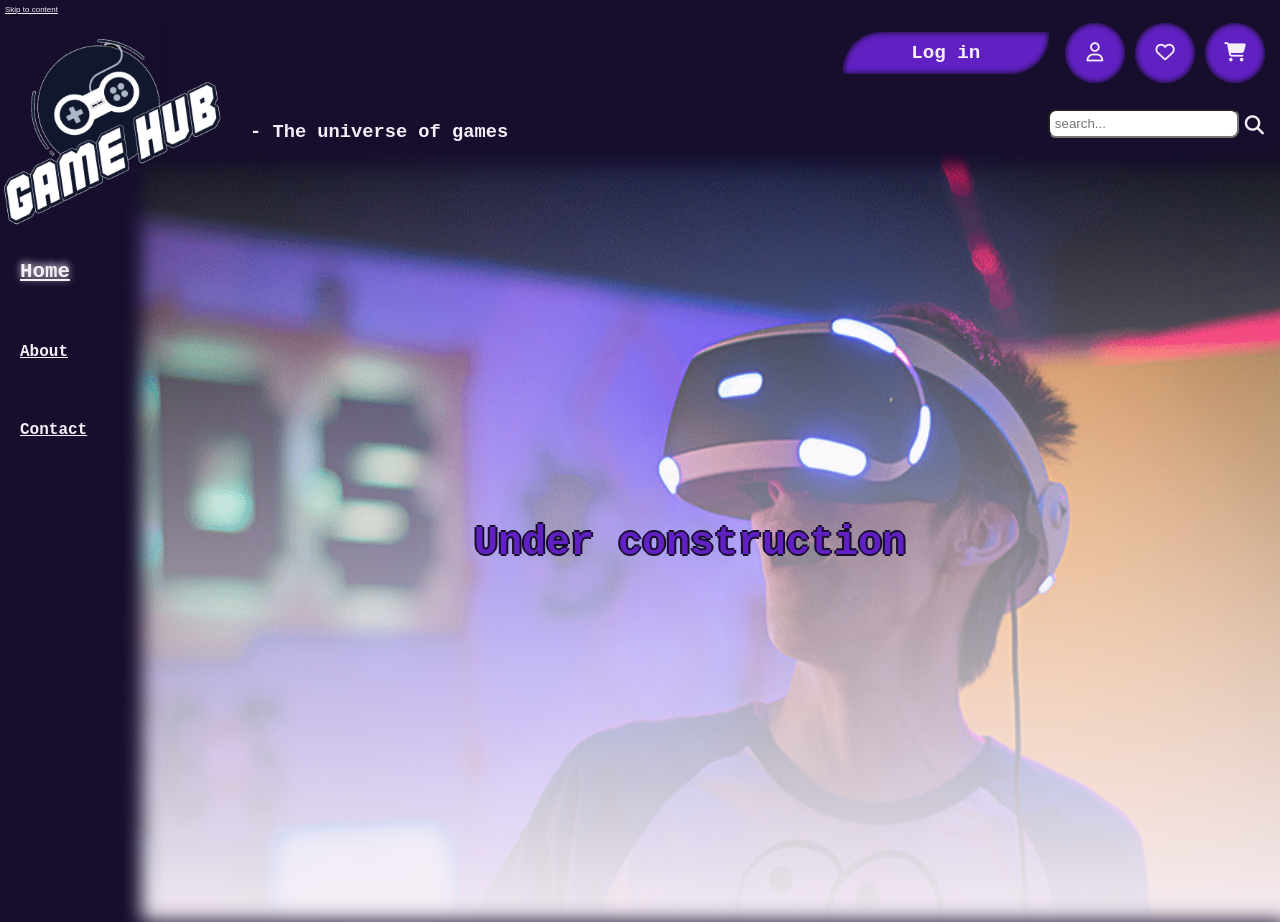
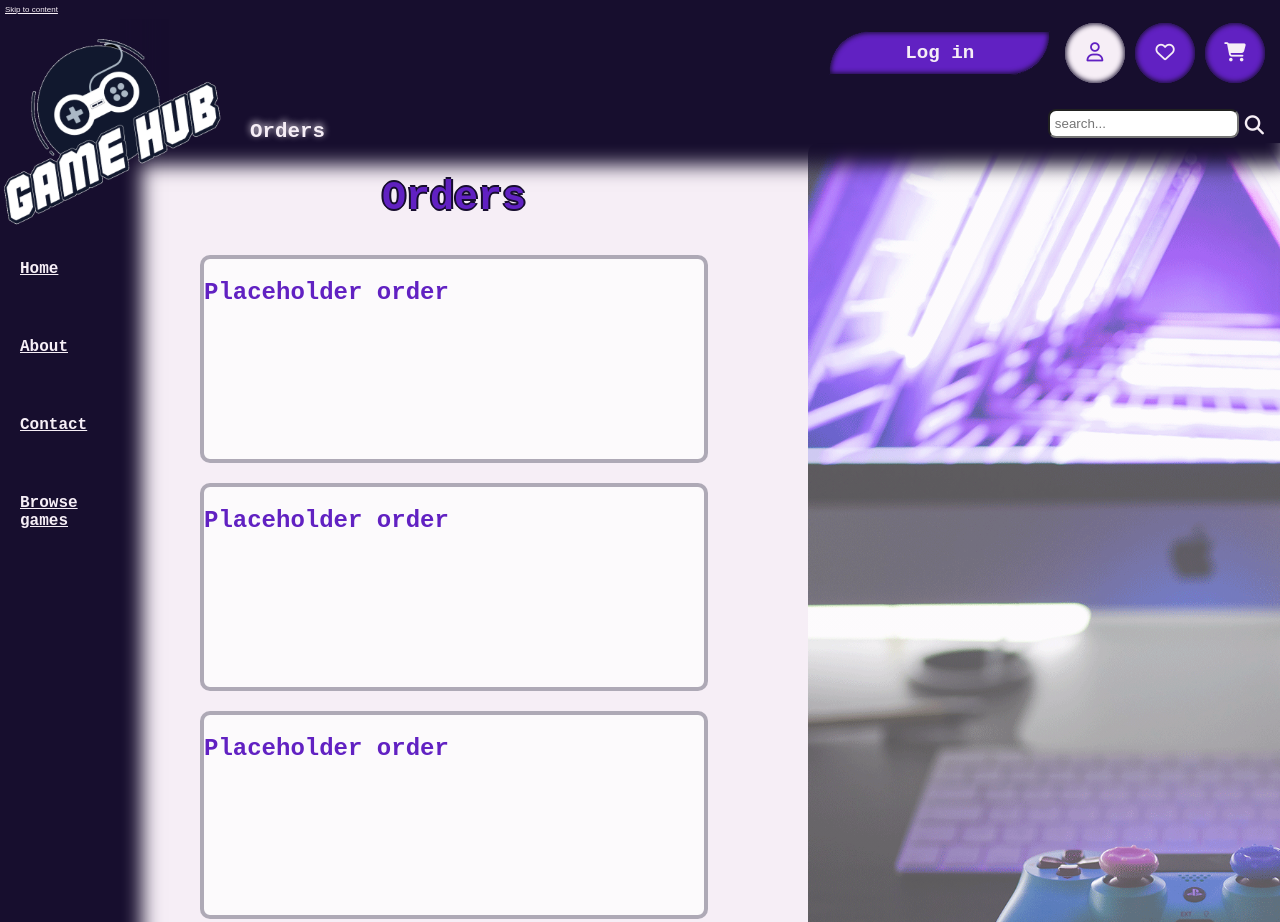
Before and after one commit to Noroff-FEU-Assignments/cross-course-project-Skr3d3, a plain HTML site: page orders.html in a window 1280 px wide. Shown: the top 922 px of the page. Drawn offline with Linux system fonts and the light colour scheme; a web font is replaced by a local one.

Commit message:
Finished styling aftersales pages
Finished the general styling of all aftersales pages.

```diff
--- a/css/general.css
+++ b/css/general.css
@@ -160,6 +160,10 @@ header:not(:last-child) /*not include mobile navigation*/ {
 .big:hover {
     transform: scale(1.5);
 }
+.cta-active {
+    color: var(--purple);
+    background-color: var(--white);
+}
 .active, a:active :not(.skip) {
     text-shadow: 0px -2px 7px var(--white);
     font-size: 130%;
@@ -188,6 +192,9 @@ header:not(:last-child) /*not include mobile navigation*/ {
 }
 .desktopfooter ul li {
     margin: 0px 20px;
+}
+.desktopfooter ul li a {
+    padding: 20px;
 }
 .mobilenav {
     display:none;
@@ -262,13 +269,12 @@ header:not(:last-child) /*not include mobile navigation*/ {
     background-position: 10%;
     background-size: cover;
 }
-/*About Page*/
+/*Other Pages*/
 .about-page, .contact-page {
     display:grid;
     grid-template-columns: 60% 40%;
     max-width: 100vw;
     min-height: 80vh;
-    background-position: 30% 15%;
     background-size: cover;
 }
 .about-textarea, .contact-textarea {
@@ -277,12 +283,49 @@ header:not(:last-child) /*not include mobile navigation*/ {
     align-items: center;
     justify-content: center;
 }
-.about-image, .contact-image {
+.about-image, .contact-image, .aftersales-image {
     border-radius: 10px 0 0 10px;
     flex:1;
     background-size: cover;
 }
+.contact-textarea pre {
+    font-size: 1.5rem;
+}
+/*Aftersales pages*/
 
+.aftersales-image, .aftersales-page {
+    background-position: 0% 60%;
+}
+.aftersales-textarea {
+    grid-area: text;
+    max-height: 140px;
+    display:inline-flex;
+    flex-direction: column;
+    align-items: center;
+}
+.orders-area {
+    grid-area: orders;
+    display: flex;
+    flex-direction: column;
+}
+.orders-area > div {
+    border: solid 0.3rem #170e2e57;
+    background-color: #ffffffb3;
+    border-radius: 10px;
+    width: 500px;
+    min-height: 200px;
+    margin: 10px auto;
+}
+.aftersales-image {
+    grid-area: image;
+}
+.aftersales-page {
+    display: flex;
+    flex-direction: column;
+    max-width: 100vw;
+    min-height: 80vh;
+    background-size: cover;
+}
 
 /* TABLET */
 @media screen and (max-width:1015px) {
@@ -335,6 +378,7 @@ header:not(:last-child) /*not include mobile navigation*/ {
         transform: scale(1.1);
     }
 }
+
 /* MOBILE */
 @media screen and (max-width: 635px) {
 
@@ -358,7 +402,7 @@ header:not(:last-child) /*not include mobile navigation*/ {
 
 /* GENERAL */
     footer {
-        padding-bottom: 60px;
+        padding-bottom: 100px;
     }
     header {
         position: fixed;
@@ -380,8 +424,6 @@ header:not(:last-child) /*not include mobile navigation*/ {
         position: fixed;
         top:0;
     }
-
-    /* CLASSES */
     .skip {
         display:none;
     }
@@ -394,11 +436,14 @@ header:not(:last-child) /*not include mobile navigation*/ {
     }
     .desktopfooter ul:last-child {
         justify-content: end;
-        margin: -35px 0 0 0;
+        margin: -25px 15px 0 0;
     }
     .desktopfooter ul:first-child {
         justify-content: start;
         margin: 5px 0 0 -35px;
+    }
+    .desktopfooter ul li a {
+        padding: 10px;
     }
     .searchbutton {
         display:none;
@@ -450,8 +495,8 @@ header:not(:last-child) /*not include mobile navigation*/ {
         display:none;
     }
 
-    /*About Page*/
-    .about-page, .contact-page, .games-page {
+    /*Other Pages*/
+    .about-page, .contact-page, .games-page, .aftersales-page {
         margin: 120px 0 0 0;
     }
 
@@ -459,6 +504,7 @@ header:not(:last-child) /*not include mobile navigation*/ {
         min-width: 200px;
     }
 }
+
 /* DESKTOP ONLY */
 @media screen and (min-width: 1016px) {
 
@@ -474,7 +520,22 @@ header:not(:last-child) /*not include mobile navigation*/ {
     padding: 100px 50px;
     margin: 0;
 }
+.aftersales-page {
+    display: grid;
+    grid-template-areas:
+    "text   text    image"
+    "orders orders  image"
+    "orders orders  image"
+    "orders orders  image";
+    grid-template-rows: 10% 1fr 1fr 1fr;
+    grid-template-columns: 30% 30% 40%;
 }
+.contact-page pre {
+    font-size: 2rem;
+    padding: 30px;
+}
+}
+
 /* KEYFRAMES */
 @keyframes show-page {
     0% { opacity: 0; }
--- a/css/imagesize.css
+++ b/css/imagesize.css
@@ -21,6 +21,9 @@
 }
 .contact-page {
     background: linear-gradient(#f6eef643, #f6eef643), url(../images/mobile/manoncomputer.gif)
+}
+.aftersales-page {
+    background: linear-gradient(#f6eef643, #f6eef643), url(../images/mobile/controller-mac.gif)
 }
 }
 
@@ -49,5 +52,8 @@
     .contact-image {
         background: linear-gradient(#f6eef643, #f6eef643), url(../images/manoncomputer.gif)
     }
+    .aftersales-image {
+        background: linear-gradient(#f6eef643, #f6eef643), url(../images/controller-mac.gif)
+    }
 
 }
--- a/orders.html
+++ b/orders.html
@@ -19,10 +19,11 @@
 
 <header id="header">
     <a href="index.html" class="logocontainer"><img src="images/logo_tilted.gif" alt="GameHub logo" class="logo"></a>
-    <h3>- The universe of games</h3>
+    <h3 class="active">Orders</h3>
+
         <section class="headericons"> <!--This section is hidden on mobile-->
             <a class="cta" href="index.html">Log in</a>
-            <a class="cta-round" href="index.html" alt="Profile"><i class="fa-regular fa-user"></i></a>
+            <a class="cta-round cta-active" href="orders.html" alt="Orders"><i class="fa-regular fa-user"></i></a>
             <a class="cta-round" href="browse.html" alt="Favorites"><i class="fa-regular fa-heart"></i></a>
             <a class="cta-round" href="cart.html" alt="Cart"><i class="fa-solid fa-cart-shopping"></i></a>
         </section>
@@ -33,22 +34,23 @@
             </div>
 
             <nav class="sidebar"> <!--Desktop navigation-->
-                <p class="active">Home</p>
+                <a href="index.html">Home</a>
                 <a href="about.html">About</a>
                 <a href="contact.html">Contact</a>
+                <a href="browse.html">Browse games</a>
             </nav>
 
-            <nav class="mobilenav"> <!--Desktop navigation-->
+            <nav class="mobilenav"> <!--Mobile navigation-->
                 <section>
                     <a class="cta-round" href="index.html" alt="Home"><i class="fa-solid fa-house"></i></a>
-                    <a class="cta-round" href="index.html" alt="Profile"><i class="fa-regular fa-user"></i></a>
+                    <a class="cta-round cta-active" href="orders.html" alt="Orders"><i class="fa-regular fa-user"></i></a>
                     <a class="cta-round" href="browse.html" alt="Favorites"><i class="fa-regular fa-heart"></i></a>
                     <a class="cta-round" href="cart.html" alt="Cart"><i class="fa-solid fa-cart-shopping"></i></a>
                 </section>
-                <input class="hidden" type="checkbox" id="mobilenav">
-                <label class="mobilemenu" for="mobilenav" alt="Hamburger-menu"><img src="/images/gamehublogonotext.gif"></label>
+                    <input class="hidden" type="checkbox" id="mobilenav">
+                    <label class="mobilemenu" for="mobilenav" alt="Hamburger-menu"><img src="/images/gamehublogonotext.gif"></label>
                 <section class="checkboxhack">
-                    <p class="active">Home</p>
+                    <a href="index.html">Home</a>
                     <a href="about.html">About</a>
                     <a href="contact.html">Contact</a>
                     <a href="browse.html">Browse games</a>
@@ -56,12 +58,29 @@
             </nav>
 </header>
 
-<main>
+<main class="aftersales-page">
 
-<section class="error404">
-    <h1>Under construction</h1>
+<section class="aftersales-textarea">
+    <h1>Orders</h1>
 </section>
 
+<section class="orders-area">
+    <div>
+        <h2>Placeholder order</h2>
+    </div>
+    <div>
+        <h2>Placeholder order</h2>
+    </div>
+    <div>
+        <h2>Placeholder order</h2>
+    </div>
+    <div>
+        <h2>Placeholder order</h2>
+    </div>
+</section>
+
+<section class="aftersales-image">
+</section>
 
 </main>
 
```
Also changed, not shown: about.html (+1 -1 lines), browse.html (+1 -1 lines), cart.html (+32 -13 lines), checkout.html (+32 -13 lines), contact.html (+3 -3 lines), index.html (+3 -3 lines).
